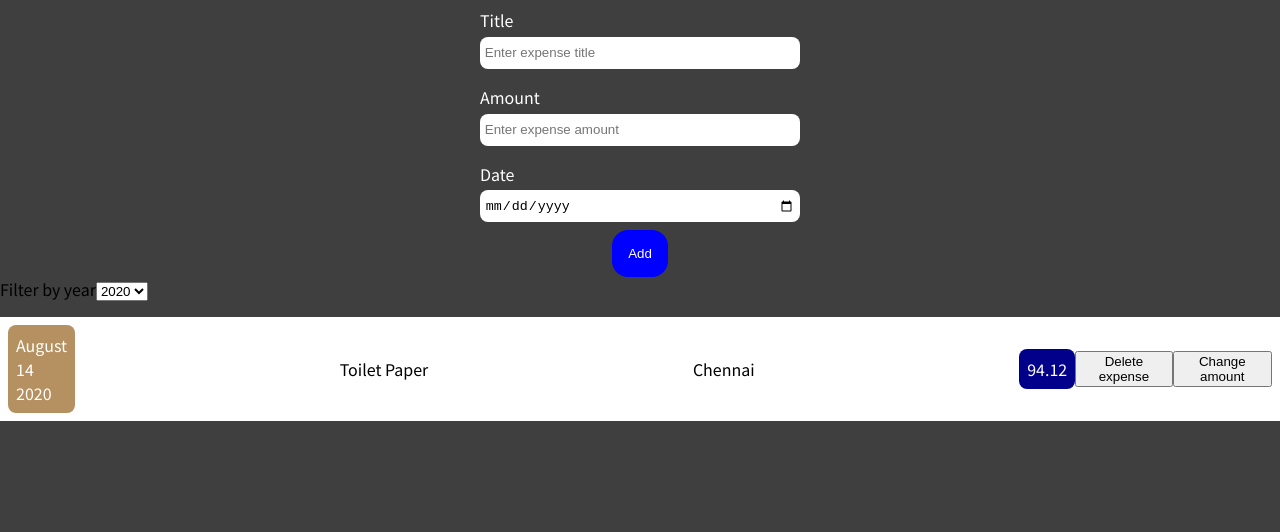
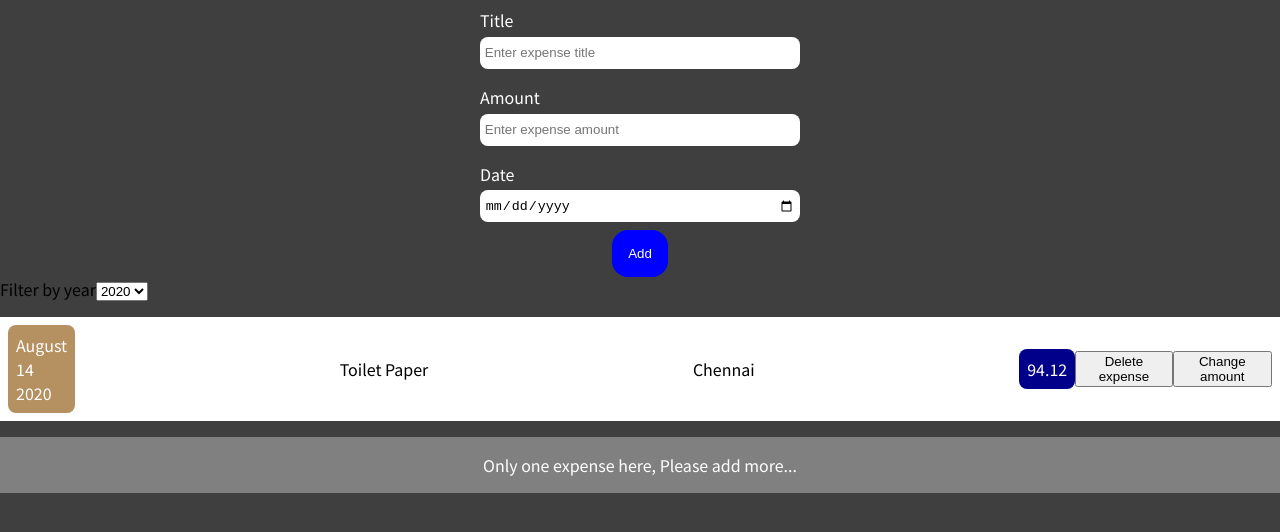
Before and after one commit to sps-398/react-course, a React (Create React App) app: page / in a window 1280 px wide. Shown: the top 532 px of the page. Built offline with nearby package versions, Linux system fonts and the light colour scheme.

Commit message:
task12_ass2_react

```diff
--- /dev/null
+++ b/src/components/Expenses/Expenses.css
@@ -0,0 +1,6 @@
+.user_alert {
+    padding: 1rem 0;
+    color: white;
+    text-align: center;
+    background-color: grey;
+}
--- a/src/components/Expenses/Expenses.js
+++ b/src/components/Expenses/Expenses.js
@@ -1,21 +1,15 @@
 import ExpenseItem from "./ExpenseItem";
 import ExpensesFilter from "../ExpensesFilter";
+import './Expenses.css';
 import React, { useState } from 'react';
 
 function Expenses(props) {
   const [filteredYear, setFilteredYear] = useState('2020');
   const expenses = props.expenses;
+  const filteredExpenses = expenses
+    .filter(expense => expense.date.getFullYear().toString() === filteredYear);
 
-    function filterChangeHandler(selectedYear) {
-      setFilteredYear(selectedYear);
-    }
-
-    return (
-        <div>
-          <ExpensesFilter selected={filteredYear} onChangeFilter={filterChangeHandler}></ExpensesFilter>
-          {expenses
-            .filter(expense => expense.date.getFullYear().toString() === filteredYear)
-            .map(expense => {
+  let expenseContent = filteredExpenses.map(expense => {
     console.log(expense);
     return (
       <ExpenseItem
@@ -26,7 +20,22 @@ function Expenses(props) {
         location={expense.location}
       ></ExpenseItem>
     )
-            })}
+  });
+
+  if (filteredExpenses.length === 0)
+    expenseContent = <p className="user_alert">No Expenses to show!</p>
+
+  else if(filteredExpenses.length === 1)
+    expenseContent = <>{expenseContent}<p className="user_alert">Only one expense here, Please add more...</p></>
+
+  function filterChangeHandler(selectedYear) {
+    setFilteredYear(selectedYear);
+  }
+
+  return (
+    <div>
+      <ExpensesFilter selected={filteredYear} onChangeFilter={filterChangeHandler}></ExpensesFilter>
+      {expenseContent}
     </div>
   );
 }
```
Lines whose indentation alone changed are shown as unchanged.
